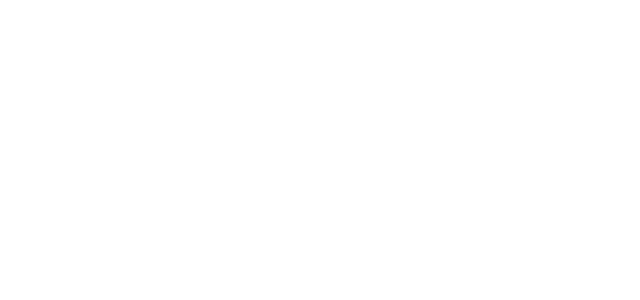
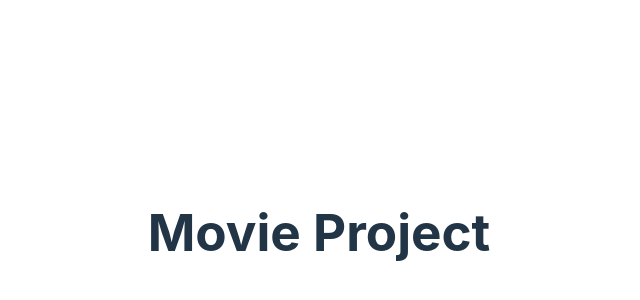
Before and after one commit to PavelAB/MovieTS, a React (Vite) app: page / in a window 1280 px wide. Shown: the part 168-468 px from the top of the page, without its empty margins (321-961 px from the left). Built offline with nearby package versions, Linux system fonts and the light colour scheme.

Commit message:
Implemented React Router

```diff
--- a/src/App.tsx
+++ b/src/App.tsx
@@ -5,7 +5,7 @@
 
   return (
     <>
-
+      <h1>Movie Project</h1>
     </>
   )
 }
--- a/src/main.tsx
+++ b/src/main.tsx
@@ -1,10 +1,15 @@
 import { StrictMode } from 'react'
 import { createRoot } from 'react-dom/client'
-import App from './App.tsx'
 import './index.css'
 
+// Import routing
+import { createBrowserRouter, RouterProvider } from 'react-router-dom'
+import { route } from './routes/route.tsx'
+
+const router = createBrowserRouter(route)
+
 createRoot(document.getElementById('root')!).render(
-  <StrictMode>
-    <App />
-  </StrictMode>,
+  //<StrictMode>
+    <RouterProvider router={router} />
+  //</StrictMode>,
 )
--- /dev/null
+++ b/src/routes/route.tsx
@@ -0,0 +1,9 @@
+import App from "../App";
+
+export const route = [{
+    path: '',
+    element: <App />,
+    children: [
+
+    ]
+}]
```
